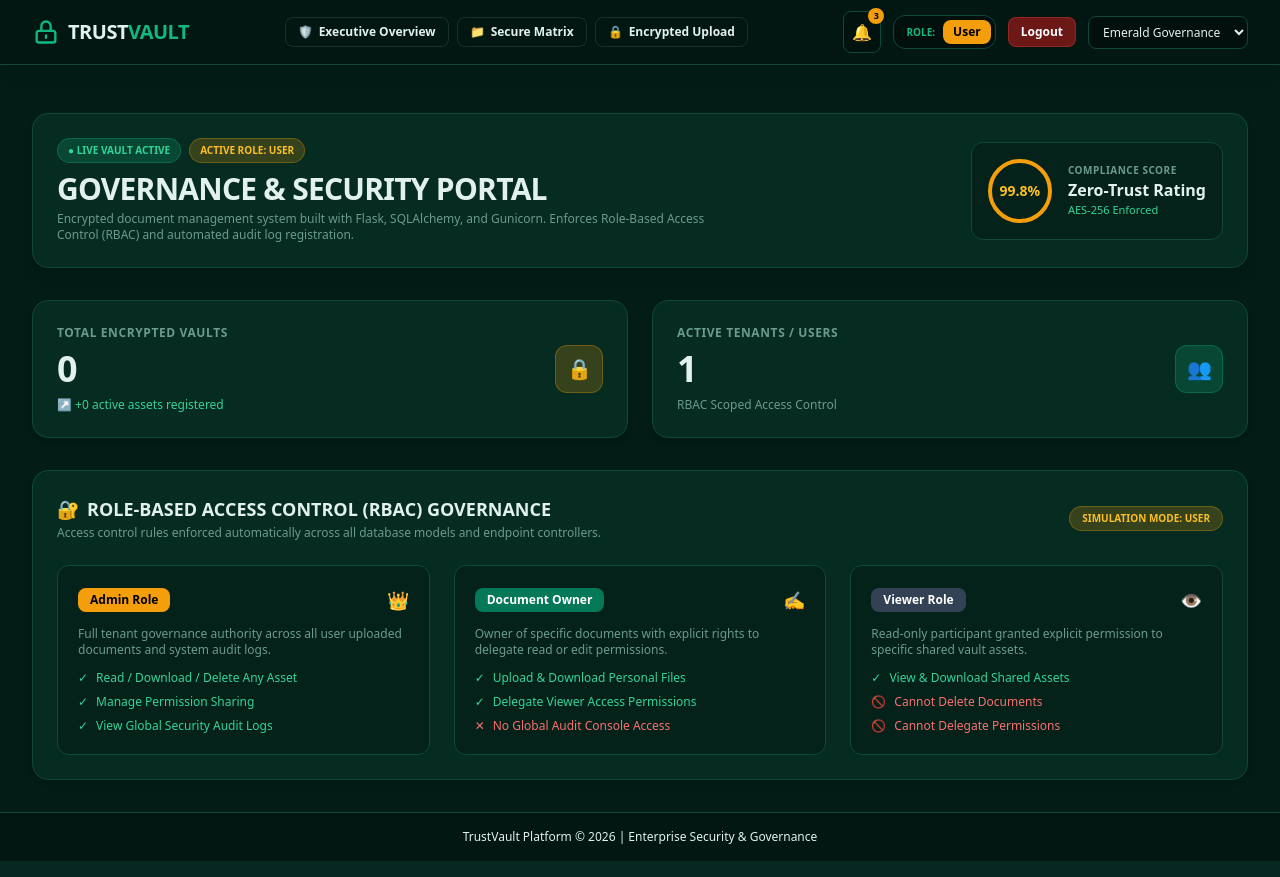
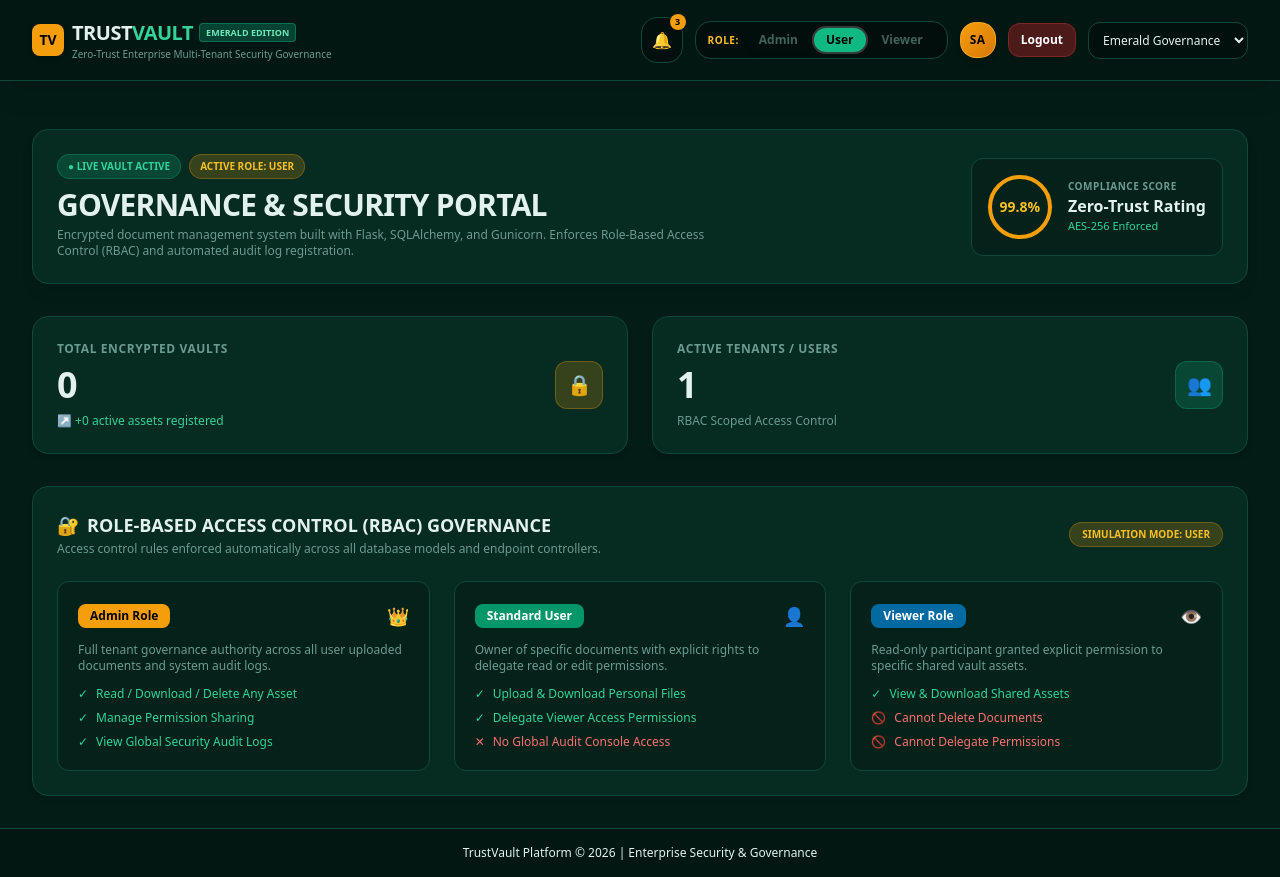
Before and after one commit to JanapatiDivyaSaranya/TrustVault, a Flask app: page /dashboard in a window 1280 px wide. Run offline with Flask 3, Linux system fonts and the light colour scheme; the visitor is signed in with stand-in values (Sample User, id 1); data comes from the database, SQL or seed files in the repository; data that the repository does not hold is empty; some libraries are stand-ins or nearby versions.

Commit message:
Update role label from Owner to User across navigation header and dashboard matrix

```diff
--- a/templates/base.html
+++ b/templates/base.html
@@ -3,14 +3,14 @@
 <head>
     <meta charset="UTF-8">
     <meta name="viewport" content="width=device-width, initial-scale=1.0">
-    <title>{% block title %}TrustVault Security Portal{% endblock %}</title>
+    <title>{% block title %}TrustVault Security Governance{% endblock %}</title>
     <!-- Tailwind CSS CDN -->
     <script src="https://cdn.tailwindcss.com"></script>
     <link href="https://fonts.googleapis.com/css2?family=Plus+Jakarta+Sans:wght@300;400;500;600;700;800&display=swap" rel="stylesheet">
     <style>
         body { font-family: 'Plus Jakarta Sans', sans-serif; transition: background-color 0.3s, color 0.3s; }
 
-        /* 1. Emerald Cyber Theme */
+        /* 1. Emerald Cyber Governance Theme */
         [data-theme="emerald"] {
             --bg-main: #031D16;
             --bg-card: #062B21;
@@ -26,7 +26,7 @@
             --badge-bg: #F59E0B;
         }
 
-        /* 2. Graphite & Burnt Orange Theme */
+        /* 2. Default Graphite Theme */
         [data-theme="default"] {
             --bg-main: #1E2229;
             --bg-card: #282C34;
@@ -102,52 +102,45 @@
 </head>
 <body class="theme-bg-main theme-text-main min-h-screen flex flex-col font-sans">
 
-    <!-- Header Navigation Bar -->
-    <nav class="theme-nav border-b sticky top-0 z-50 shadow-lg transition-colors duration-300">
+    <!-- Top Navigation Header -->
+    <nav class="theme-nav border-b sticky top-0 z-50 shadow-xl transition-colors duration-300 py-2">
         <div class="max-w-7xl mx-auto px-4 sm:px-6 lg:px-8">
             <div class="flex items-center justify-between h-16">
 
                 <!-- Brand & Logo -->
                 <div class="flex items-center space-x-3">
                     <a href="{{ url_for('dashboard') }}" class="flex items-center gap-2">
-                        <svg class="w-7 h-7" style="color: var(--accent-primary);" fill="none" stroke="currentColor" viewBox="0 0 24 24">
-                            <path stroke-linecap="round" stroke-linejoin="round" stroke-width="2" d="M12 15v2m-6 4h12a2 2 0 002-2v-6a2 2 0 00-2-2H6a2 2 0 00-2 2v6a2 2 0 002 2zm10-10V7a4 4 0 00-8 0v4h8z"></path>
-                        </svg>
-                        <span class="text-xl font-extrabold tracking-tight">TRUST<span style="color: var(--accent-primary);">VAULT</span></span>
+                        <div class="w-8 h-8 rounded-lg bg-amber-500 flex items-center justify-center font-black text-black text-sm shadow-md">TV</div>
+                        <div>
+                            <div class="flex items-center gap-1.5">
+                                <span class="text-xl font-black tracking-tight">TRUST<span class="text-emerald-400">VAULT</span></span>
+                                <span class="text-[9px] bg-emerald-900/80 text-emerald-300 font-bold px-1.5 py-0.5 rounded border border-emerald-500/40 uppercase">EMERALD EDITION</span>
+                            </div>
+                            <p class="text-[10px] theme-text-muted hidden sm:block">Zero-Trust Enterprise Multi-Tenant Security Governance</p>
+                        </div>
                     </a>
                 </div>
 
-                <!-- Middle Header Links -->
-                {% if current_user.is_authenticated %}
-                <div class="hidden lg:flex items-center space-x-2">
-                    <a href="{{ url_for('dashboard') }}" class="px-3 py-1.5 rounded-lg border border-white/10 text-xs font-semibold hover:opacity-80 transition flex items-center gap-1.5">
-                        <span>🛡️</span> Executive Overview
-                    </a>
-                    <a href="{{ url_for('my_documents') }}" class="px-3 py-1.5 rounded-lg border border-white/10 text-xs font-semibold hover:opacity-80 transition flex items-center gap-1.5">
-                        <span>📁</span> Secure Matrix
-                    </a>
-                    <a href="{{ url_for('upload_file') }}" class="px-3 py-1.5 rounded-lg border border-white/10 text-xs font-semibold hover:opacity-80 transition flex items-center gap-1.5">
-                        <span>🔒</span> Encrypted Upload
-                    </a>
+                <!-- Navigation Controls -->
+                <div class="flex items-center space-x-3">
+                    {% if current_user.is_authenticated %}
+
+                    <!-- Audit Console Button -->
                     {% if current_user.role == 'admin' %}
-                    <a href="{{ url_for('audit_logs') }}" class="px-3 py-1.5 rounded-lg border border-white/10 text-xs font-semibold transition flex items-center gap-1.5" style="color: var(--accent-primary);">
-                        <span>&gt;_</span> Audit Console
+                    <a href="{{ url_for('audit_logs') }}" class="px-3.5 py-2 rounded-2xl bg-black/30 border theme-border text-emerald-400 text-xs font-bold hover:bg-black/50 transition flex items-center gap-1.5">
+                        <span>&gt;_</span>
+                        <span>Audit Console</span>
                     </a>
                     {% endif %}
-                </div>
-                {% endif %}
 
-                <!-- Controls: Alerts Bell, Active Role, Theme Switcher -->
-                <div class="flex items-center space-x-3">
-
-                    <!-- Security Alerts Bell -->
+                    <!-- Security Alert Bell -->
                     <div class="relative">
-                        <button onclick="toggleAlertsDropdown()" class="p-2 rounded-lg bg-black/20 border theme-border text-amber-400 relative hover:bg-black/40 transition">
+                        <button onclick="toggleAlertsDropdown()" class="p-2.5 rounded-2xl bg-black/30 border theme-border text-amber-400 relative hover:bg-black/50 transition">
                             🔔
-                            <span class="absolute -top-1 -right-1 w-4 h-4 bg-amber-500 text-black font-extrabold text-[9px] rounded-full flex items-center justify-center">3</span>
+                            <span class="absolute -top-1 -right-1 w-4 h-4 bg-amber-500 text-black font-extrabold text-[9px] rounded-full flex items-center justify-center shadow-sm">3</span>
                         </button>
 
-                        <!-- Security Alerts Dropdown -->
+                        <!-- Alerts Dropdown -->
                         <div id="alertsDropdown" class="hidden absolute right-0 mt-2 w-72 theme-bg-card border theme-border rounded-xl shadow-2xl p-3 z-50 text-xs space-y-2">
                             <div class="flex justify-between items-center pb-2 border-b theme-border font-bold text-amber-400">
                                 <span>⚡ Security Alerts</span>
@@ -168,17 +161,32 @@
                         </div>
                     </div>
 
-                    <!-- Active Role Selector -->
-                    {% if current_user.is_authenticated %}
-                    <div class="flex items-center bg-black/30 p-1 rounded-xl border theme-border text-xs">
-                        <span class="text-[10px] font-extrabold uppercase px-2" style="color: var(--accent-primary);">ROLE:</span>
-                        <span class="px-2.5 py-1 rounded-lg text-black font-bold text-xs shadow-sm" style="background-color: var(--badge-bg);">{{ current_user.role|capitalize }}</span>
+                    <!-- Role Selector Container (Admin / User / Viewer) -->
+                    <div class="flex items-center gap-2 bg-black/40 px-3 py-1.5 rounded-2xl border theme-border text-xs">
+                        <span class="text-[10px] font-extrabold text-amber-400 uppercase tracking-wider">ROLE:</span>
+                        <div class="flex items-center gap-1">
+                            <span class="px-3 py-1 rounded-xl font-extrabold text-xs shadow-md transition-all {% if current_user.role == 'admin' %}bg-gradient-to-r from-amber-500 to-amber-600 text-black ring-2 ring-white/20{% else %}theme-text-muted opacity-60{% endif %}">
+                                Admin
+                            </span>
+                            <span class="px-3 py-1 rounded-xl font-bold text-xs transition-all {% if current_user.role == 'user' %}bg-emerald-500 text-black ring-2 ring-white/20{% else %}theme-text-muted opacity-60{% endif %}">
+                                User
+                            </span>
+                            <span class="px-3 py-1 rounded-xl font-bold text-xs transition-all {% if current_user.role == 'viewer' %}bg-sky-500 text-black ring-2 ring-white/20{% else %}theme-text-muted opacity-60{% endif %}">
+                                Viewer
+                            </span>
+                        </div>
                     </div>
-                    <a href="{{ url_for('logout') }}" class="bg-red-800/70 hover:bg-red-800 text-white text-xs font-semibold px-3 py-1.5 rounded-lg border border-red-500/30 transition">Logout</a>
+
+                    <!-- User Avatar Badge -->
+                    <div class="w-9 h-9 rounded-2xl bg-gradient-to-br from-amber-500 to-amber-600 text-black font-extrabold text-xs flex items-center justify-center shadow-md uppercase tracking-wider border border-amber-300/40">
+                        {{ current_user.username[:2] }}
+                    </div>
+
+                    <a href="{{ url_for('logout') }}" class="bg-red-900/60 hover:bg-red-800 text-white text-xs font-semibold px-3 py-2 rounded-xl border border-red-500/30 transition">Logout</a>
                     {% endif %}
 
-                    <!-- Theme Switcher Dropdown -->
-                    <select id="themeSelector" onchange="changeTheme(this.value)" class="bg-black/30 text-xs px-2.5 py-1.5 rounded-lg border theme-border focus:outline-none" style="color: var(--nav-text);">
+                    <!-- Dynamic Theme Selector -->
+                    <select id="themeSelector" onchange="changeTheme(this.value)" class="bg-black/30 text-xs px-2.5 py-2 rounded-xl border theme-border focus:outline-none" style="color: var(--nav-text);">
                         <option value="system" class="text-black">💻 System Default</option>
                         <option value="emerald" class="text-black">Emerald Governance</option>
                         <option value="default" class="text-black">Graphite & Orange</option>
@@ -193,12 +201,12 @@
         </div>
     </nav>
 
-    <!-- Flash Messages -->
+    <!-- Flash Messages Container -->
     <div class="max-w-7xl mx-auto px-4 sm:px-6 lg:px-8 mt-4 w-full">
         {% with messages = get_flashed_messages(with_categories=true) %}
             {% if messages %}
                 {% for category, message in messages %}
-                    <div class="p-4 rounded-xl text-sm font-medium mb-4 border {% if category == 'error' %}bg-red-900/30 border-red-500/50 text-red-200{% else %}bg-emerald-900/30 border-emerald-500/50 text-emerald-200{% endif %} shadow-md">
+                    <div class="p-4 rounded-xl text-sm font-medium mb-4 border {% if category == 'error' %}bg-red-900/40 border-red-500/50 text-red-200{% else %}bg-emerald-900/40 border-emerald-500/50 text-emerald-200{% endif %} shadow-md">
                         {{ message }}
                     </div>
                 {% endfor %}
--- a/templates/dashboard.html
+++ b/templates/dashboard.html
@@ -19,7 +19,7 @@
                 </p>
             </div>
 
-            <!-- Compliance Circle -->
+            <!-- Compliance Score Ring -->
             <div class="flex items-center gap-4 bg-black/20 p-4 rounded-xl border theme-border">
                 <div class="w-16 h-16 rounded-full border-4 border-amber-500 flex items-center justify-center font-extrabold text-sm text-amber-400">
                     99.8%
@@ -85,11 +85,11 @@
                 </ul>
             </div>
 
-            <!-- Owner Role Card -->
+            <!-- Standard User Role Card -->
             <div class="p-5 rounded-xl bg-black/20 border theme-border space-y-3">
                 <div class="flex justify-between items-center">
-                    <span class="px-3 py-1 rounded-lg bg-emerald-700 text-white font-extrabold text-xs">Document Owner</span>
-                    <span class="text-emerald-400 text-lg">✍️</span>
+                    <span class="px-3 py-1 rounded-lg bg-emerald-600 text-white font-extrabold text-xs">Standard User</span>
+                    <span class="text-emerald-400 text-lg">👤</span>
                 </div>
                 <p class="text-xs theme-text-muted">Owner of specific documents with explicit rights to delegate read or edit permissions.</p>
                 <ul class="text-xs space-y-2 text-emerald-400 font-medium">
@@ -102,8 +102,8 @@
             <!-- Viewer Role Card -->
             <div class="p-5 rounded-xl bg-black/20 border theme-border space-y-3">
                 <div class="flex justify-between items-center">
-                    <span class="px-3 py-1 rounded-lg bg-slate-700 text-white font-extrabold text-xs">Viewer Role</span>
-                    <span class="text-slate-400 text-lg">👁️</span>
+                    <span class="px-3 py-1 rounded-lg bg-sky-700 text-white font-extrabold text-xs">Viewer Role</span>
+                    <span class="text-sky-400 text-lg">👁️</span>
                 </div>
                 <p class="text-xs theme-text-muted">Read-only participant granted explicit permission to specific shared vault assets.</p>
                 <ul class="text-xs space-y-2 text-emerald-400 font-medium">
```
